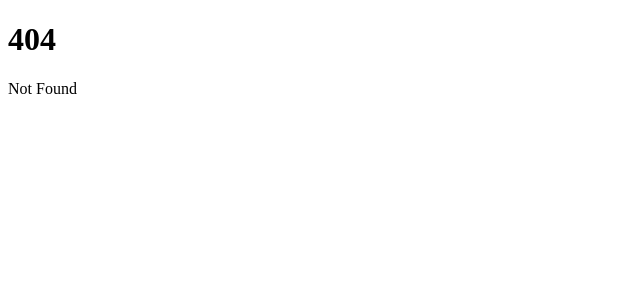
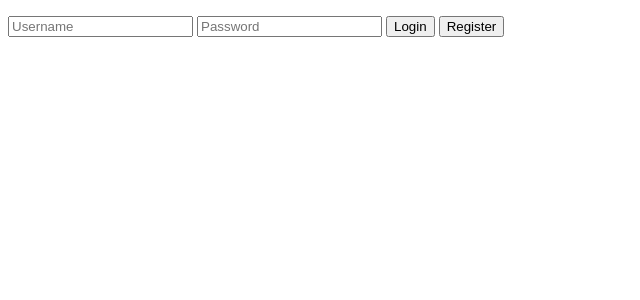
Before and after one commit to gopinav/SvelteKit-Tutorials, a SvelteKit app in the folder sk-form-actions/: page /auth-modal in a window 1280 px wide. Before the commit this address had no page. Shown: the top 300 px of the page, without its empty margins (0-640 px from the left). Built offline with nearby package versions, Linux system fonts and the light colour scheme.

Commit message:
Handling redirections

```diff
--- /dev/null
+++ b/sk-form-actions/src/routes/auth-modal/+page.svelte
@@ -0,0 +1,11 @@
+<script>
+	export let form;
+</script>
+
+<form method="post" action="/auth?/login">
+	<p>{form?.message || ''}</p>
+	<input type="text" name="username" placeholder="Username" />
+	<input type="password" name="password" placeholder="Password" />
+	<button>Login</button>
+	<button formaction="/auth?/register">Register</button>
+</form>
```
Also changed, not shown: sk-form-actions/src/routes/auth/+page.svelte (+6 -3 lines), sk-form-actions/src/routes/news/+page.server.js (+8 -1 lines).
